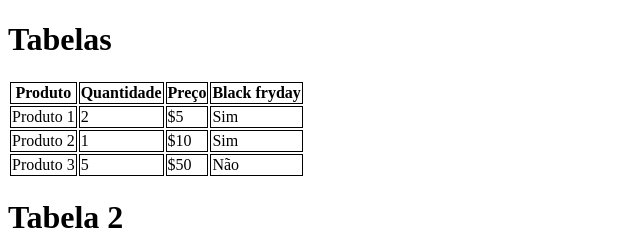
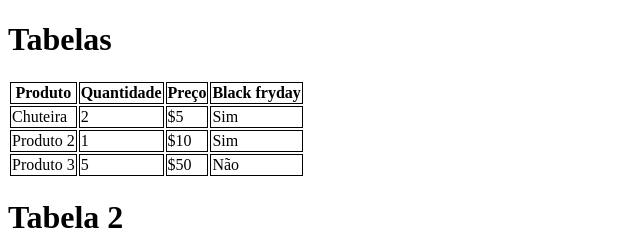
Before and after one commit to Deivid-Yago/Treinamento-de-Html, a plain HTML site: page index.html in a window 1280 px wide. Shown: the top 240 px of the page, 0-640 px from the left. Drawn offline with Linux system fonts and the light colour scheme.

Commit message:
adicionado chuteira no produto 1

```diff
--- a/index.html
+++ b/index.html
@@ -38,7 +38,7 @@
 
         <tbody>
             <tr>
-                <td>Produto 1</td>
+                <td>Chuteira</td>
                 <td>2</td>
                 <td>$5</td>
                 <td>Sim</td>
```
